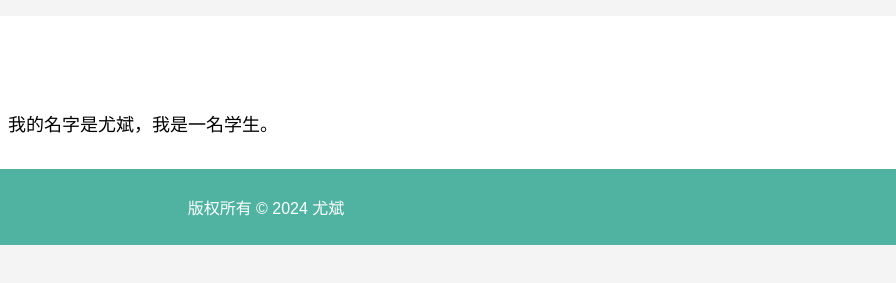
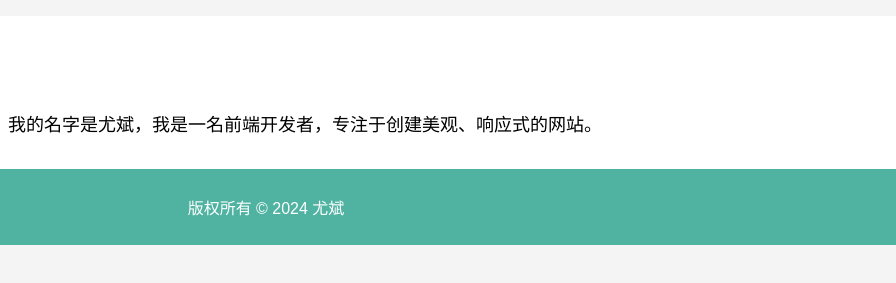
Before and after one commit to Lixun9527/Youbin.github.oi, a plain HTML site: page index.html in a window 1280 px wide. Shown: the part 487-770 px from the top of the page, 384-1280 px from the left. Drawn offline with Linux system fonts and the light colour scheme.

Commit message:
Add files via upload

```diff
--- a/index.html
+++ b/index.html
@@ -127,7 +127,7 @@
             <article class="about-me" id="about">
                 <img src="my-photo.jpg" alt="个人照片">
                 <h1>关于我</h1>
-                <p>这里是一段关于我的介绍文字。我的名字是尤斌，我是一名学生。</p>
+                <p>这里是一段关于我的介绍文字。我的名字是尤斌，我是一名前端开发者，专注于创建美观、响应式的网站。</p>
             </article>
         </div>
     </section>
```
